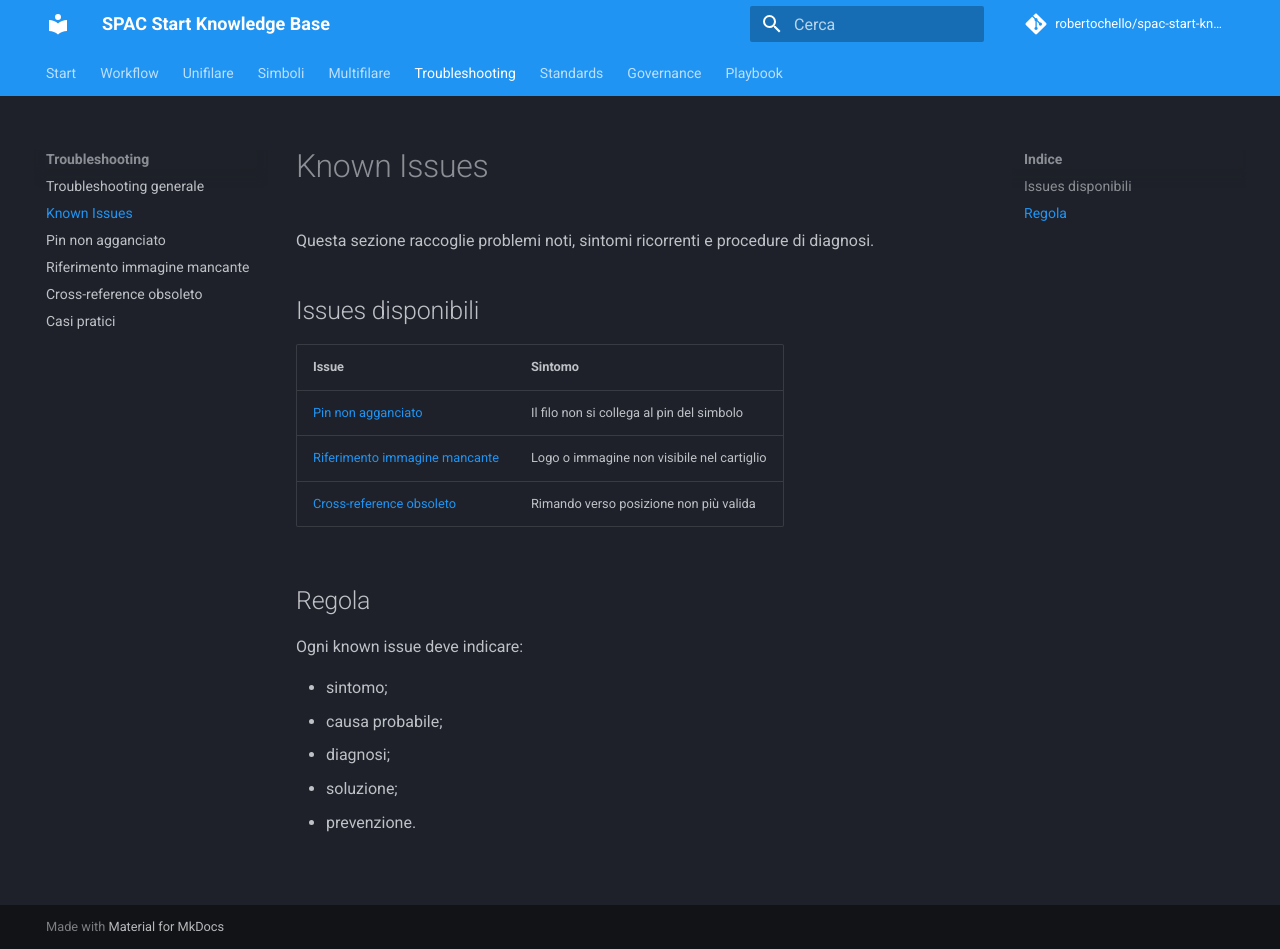
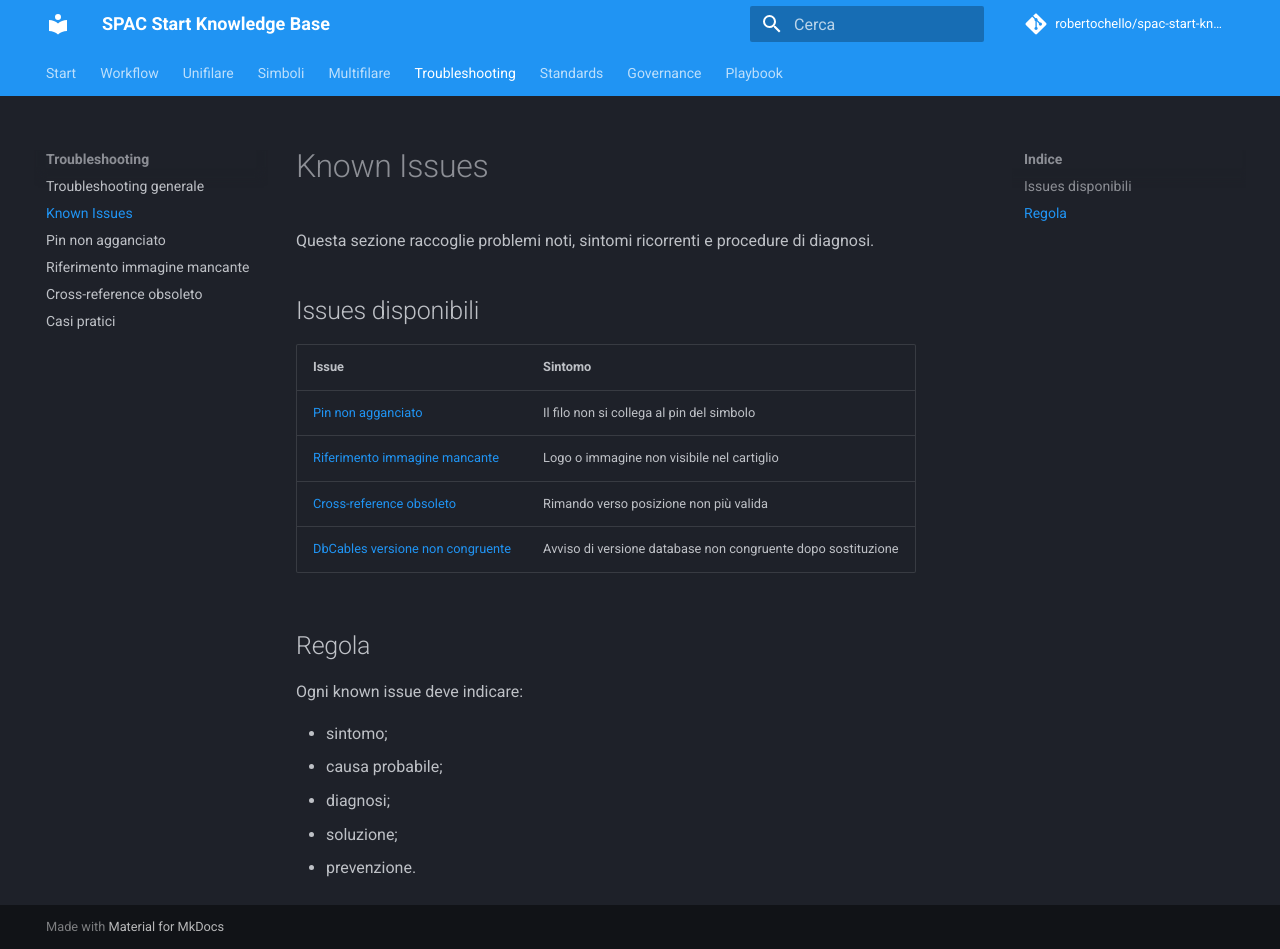
Before and after one commit to robertochello/spac-start-knowledge-base, an MkDocs documentation site: the page built from docs/known-issues/index.md, in a window 1280 px wide and 949 px high. Built offline with MkDocs 1.6.1 and Material for MkDocs 9.7.7, drawn with Linux system fonts in a browser that asks for light colours; comment, search, counter and statistics services are not loaded.

Commit message:
Add DbCables known issue to index

```diff
--- a/docs/known-issues/index.md
+++ b/docs/known-issues/index.md
@@ -9,6 +9,7 @@
 | [Pin non agganciato](pin-not-snapping.md) | Il filo non si collega al pin del simbolo |
 | [Riferimento immagine mancante](missing-image-reference.md) | Logo o immagine non visibile nel cartiglio |
 | [Cross-reference obsoleto](obsolete-cross-reference.md) | Rimando verso posizione non più valida |
+| [DbCables versione non congruente](dbcables-version-mismatch.md) | Avviso di versione database non congruente dopo sostituzione |
 
 ## Regola
 
```
